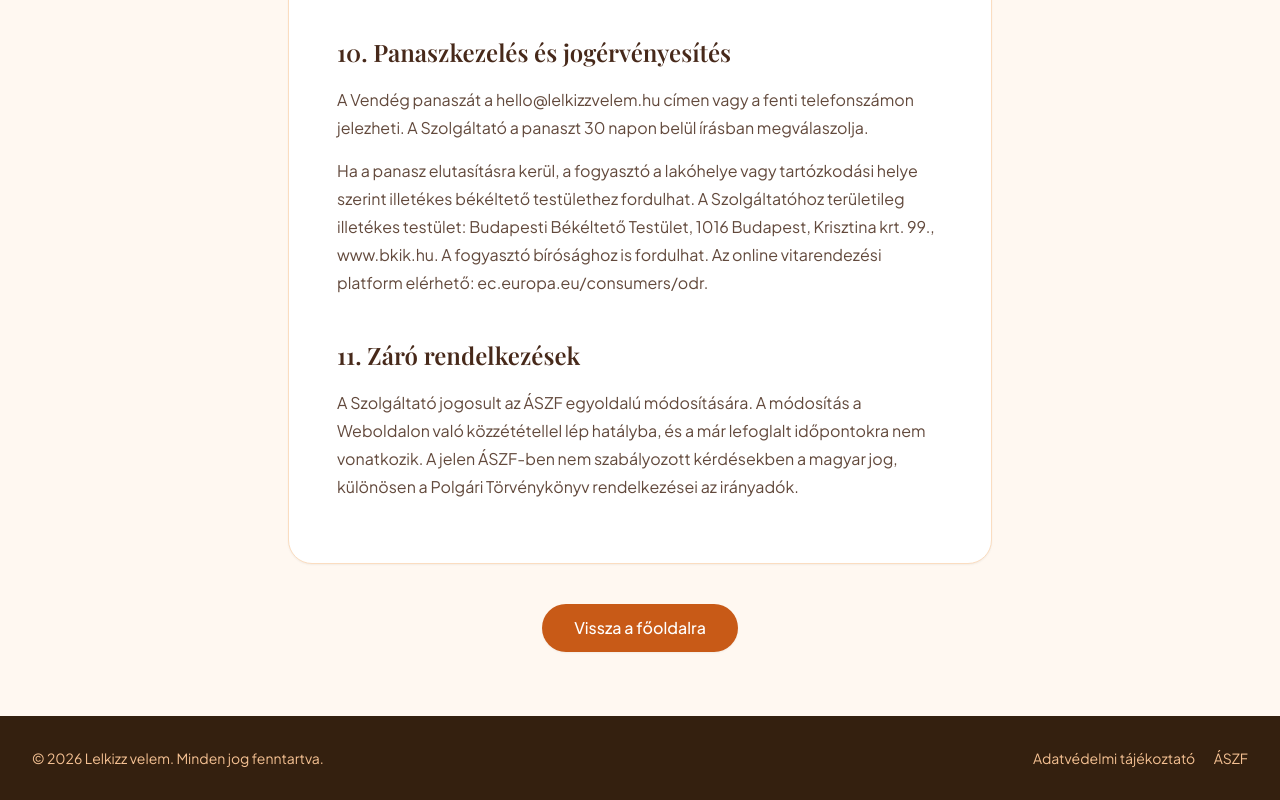
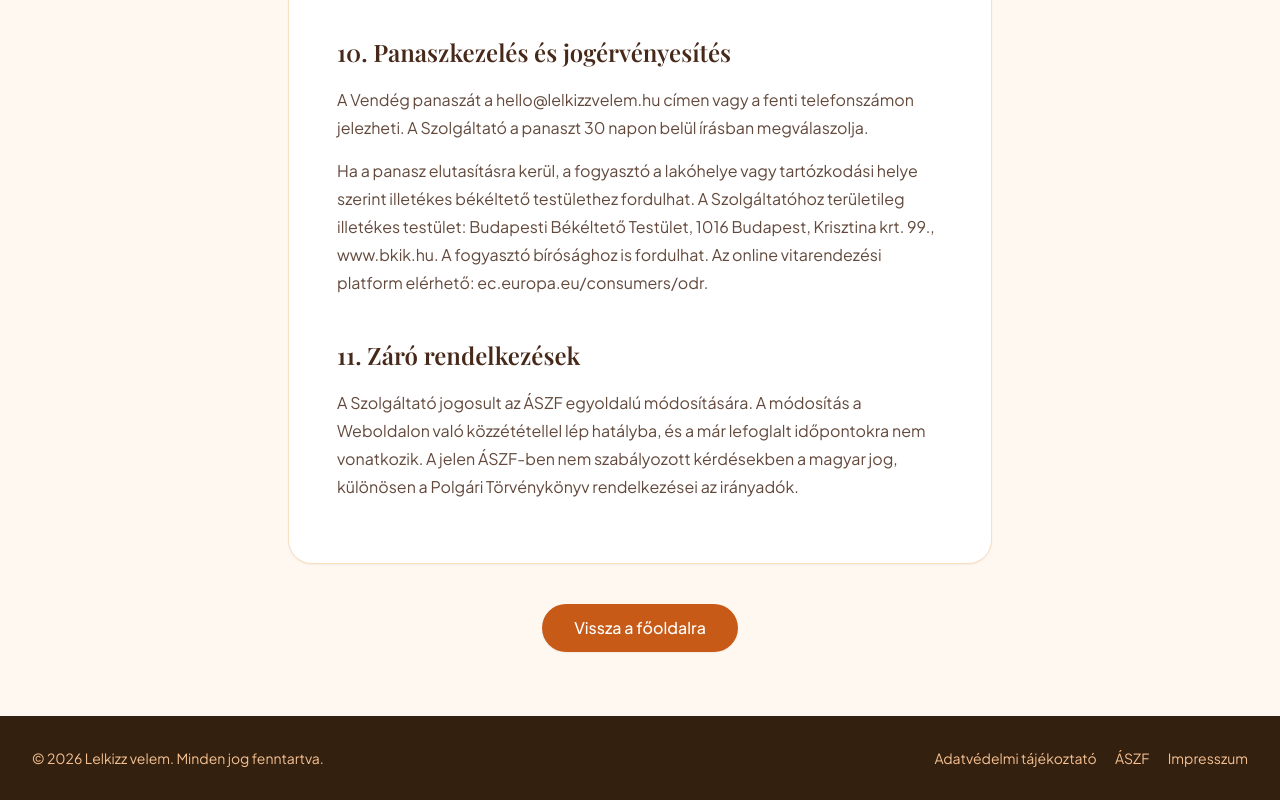
Before and after one commit to ndgrowthmarketing-tech/lelkizzvelem, a plain HTML site: page aszf/index.html in a window 1280 px wide. Shown: the part 3905-4705 px from the top of the page. Drawn offline with nearby package versions, Linux system fonts and the light colour scheme; a web font is replaced by a local one.

Commit message:
Update index.html

```diff
--- a/aszf/index.html
+++ b/aszf/index.html
@@ -144,6 +144,7 @@
             <div class="mt-4 md:mt-0 space-x-4">
                 <a href="../adatvedelem/" class="hover:text-white transition-colors">Adatvédelmi tájékoztató</a>
                 <a href="../aszf/" class="hover:text-white transition-colors">ÁSZF</a>
+                <a href="../impresszum/" class="hover:text-white transition-colors">Impresszum</a>
             </div>
         </div>
     </footer>
```
